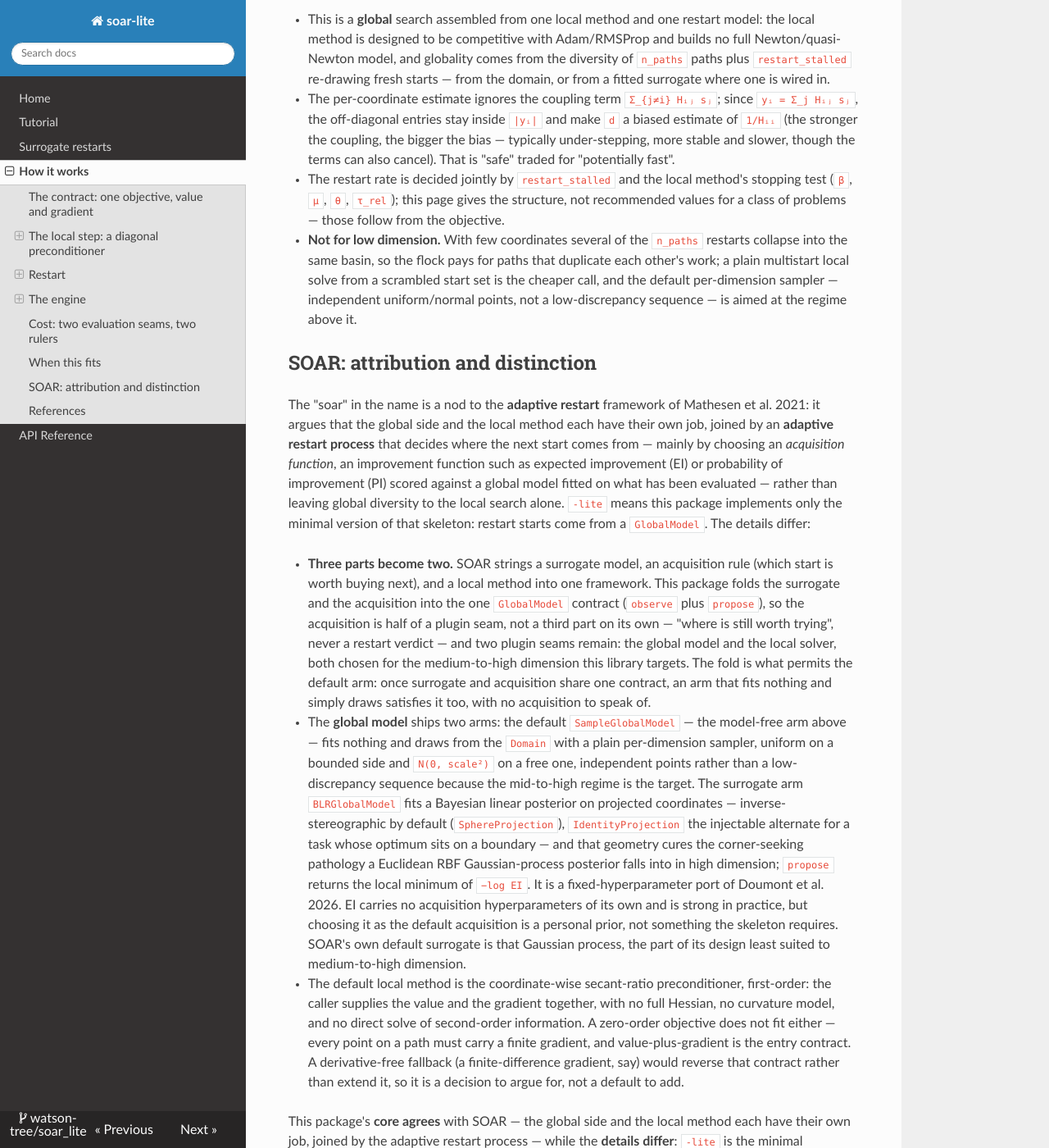
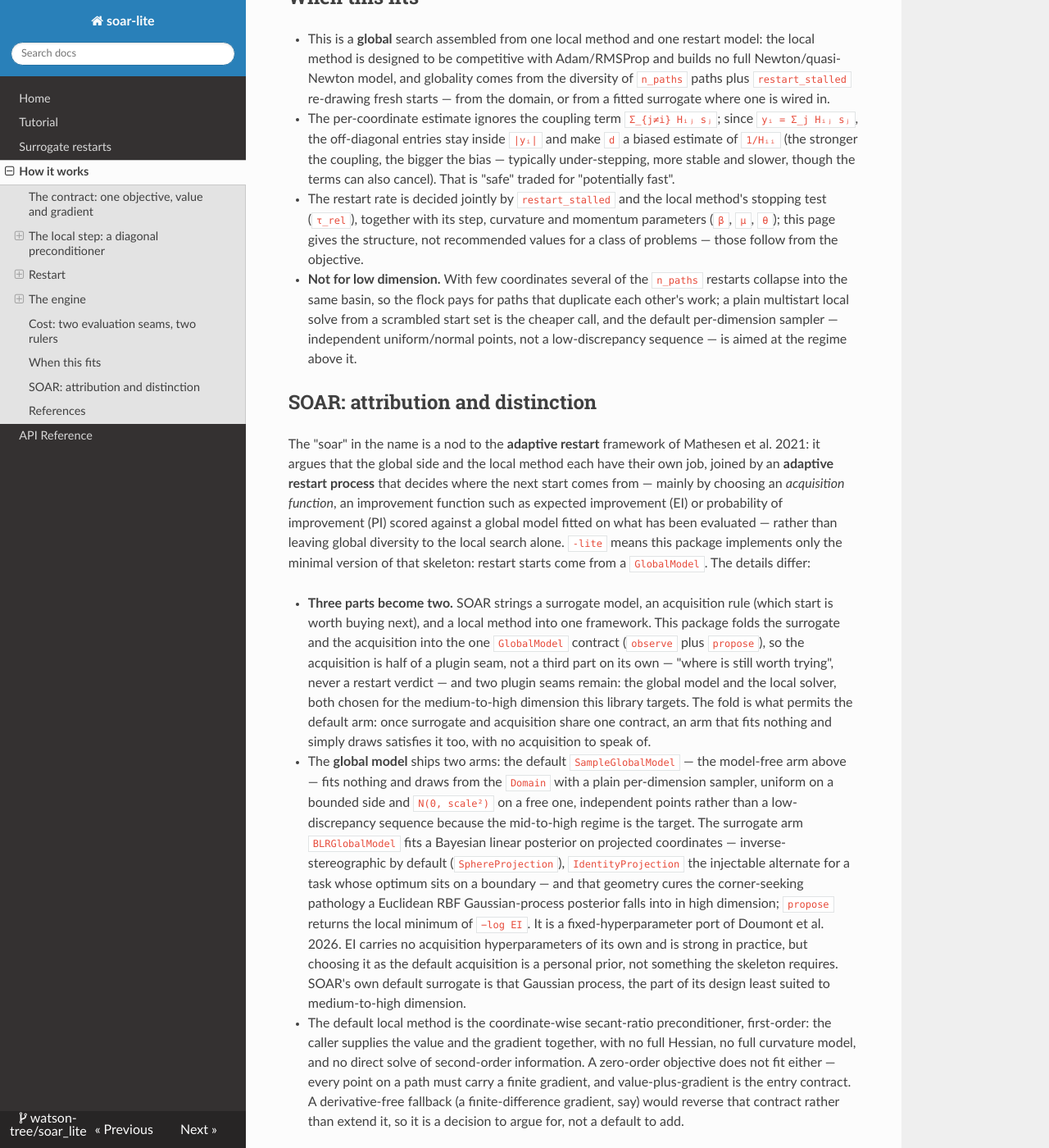
Before and after one commit to watson-tree/soar_lite, an MkDocs documentation site: the page built from docs/explanation/how-it-works.md, in a window 1280 px wide and 1400 px high, scrolled down 13520 px. Shown: the whole window at 82% size. Built offline with MkDocs 1.6.1, drawn with Linux system fonts in a browser that asks for light colours; nearby versions of some CDN libraries; some of the changed text lies outside the part shown.

Commit message:
docs: separate the curvature estimate from the Hessian, and two other claims
A read of `how-it-works.md` against the reference, on the theme of curvature,
found four statements to correct. None changes behaviour: two said the wrong
thing about which knob does what, one omitted a cost, one overstated a cost.

The local method carries a curvature estimate, and three places said it carried
none. `d` is a per-coordinate secant-magnitude ratio - a biased estimate of
`1/H_ii` that drops the coupling term - so "no curvature model" contradicted both
the class docstring ("each coordinate carries its own effective inverse
curvature") and the page's own next sentence ("the only second-order information
is the coordinate-wise secant ratio"). Corrected at all three sites: the module
docstring, `The contract`, and the SOAR comparison bullet. `README.md` and
`docs/index.md` already drew the line correctly ("fits no Hessian", "a biased
`1/H` estimate, not Newton") and did not move.

`When this fits` put `β`, `μ`, `θ` inside the stopping test. The stopping test is
`‖g‖ ≤ τ_rel·‖g_0‖` and reads only `τ_rel`; `β` smooths the secant magnitude, `μ`
blends momentum, `θ` floors the denominator. They decide how fast a path reaches
the floor, and so how often it restarts, but they are not the test. The sentence
names `τ_rel` as the test and the other three as the knobs that set the pace.

The `eval_f` parameter described one of the things its final batch buys. The same
batch also buys an unjudged winner's and a redraw start's value and gradient,
because neither is committed by reading a value, so neither is served before it.
A caller reading only the parameter undercounted the fused batch it funds.

"A restart's cost is independent of the dimension" overstated it: `Domain.draw`
samples per dimension, so a higher dimension does make the row longer. What does
not change is the batch - one added row, with no model fit behind it - which is
the paragraph's point, and the surrogate arm right below is what pays for a fit.

Verified: `ruff check` and `ruff format --check` clean, pyright 0 errors and 0
warnings, `mkdocs build --strict` exits 0, `tests/test_plugin_seam.py` 17 passed;
the new sentences read back in the built `site/explanation/how-it-works/index.html`
and `site/reference/api/index.html`. The module docstring is not rendered on the
API page (api.md includes `::: soar_lite.DiagonalPreconditioner`, not the module),
so that one fix is source-only.

```diff
--- a/docs/explanation/how-it-works.md
+++ b/docs/explanation/how-it-works.md
@@ -35,7 +35,7 @@ and gradient in one pass. A second, value-only seam (`eval_f`) can be connected
 beside it for steps that judge candidates one at a time; it is an optional half
 of the same evaluation, never a gradient-free entry, and
 [Cost](#cost-two-evaluation-seams-two-rulers) says what each buys. There is no
-full Hessian and no curvature model. A full Hessian is quadratic in the
+full Hessian and no full curvature model. A full Hessian is quadratic in the
 dimension, and with `n_paths` paths you would need one per path — far too
 expensive in the medium-to-high dimension this method targets. So the only
 second-order information is the coordinate-wise secant ratio estimated from the
@@ -363,8 +363,9 @@ supplied. It does not own the flock: iteration 0's starts are the caller's `x0`
 when one was handed in (one initial point per path) — placed as handed, since
 the entry validates and refuses an `x0` outside the box rather than clipping it
 — and otherwise the model draws them. Every later restart asks the model. So the
-marginal cost of a restart is one point, one row in the next batch, independent
-of the dimension.
+marginal cost of a restart is one point — one row in the next batch, with no
+model fit behind it. A higher dimension makes that row longer, not the batch
+bigger; the surrogate arm below is what pays for a fit.
 
 **The surrogate arm.** `BLRGlobalModel` fits a Bayesian linear posterior on the
 samples already served (features given by an injected `Projection`), and
@@ -661,7 +662,8 @@ reads the same counters off a worked result.
   typically under-stepping, more stable and slower, though the terms can also
   cancel). That is "safe" traded for "potentially fast".
 - The restart rate is decided jointly by `restart_stalled` and the local method's
-  stopping test (`β`, `μ`, `θ`, `τ_rel`); this page gives the structure, not
+  stopping test (`τ_rel`), together with its step, curvature and momentum
+  parameters (`β`, `μ`, `θ`); this page gives the structure, not
   recommended values for a class of problems — those follow from the objective.
 - **Not for low dimension.** With few coordinates several of the `n_paths`
   restarts collapse into the same basin, so the flock pays for paths that
@@ -710,7 +712,7 @@ starts come from a `GlobalModel`. The details differ:
   dimension.
 - The default local method is the coordinate-wise secant-ratio preconditioner,
   first-order: the caller supplies the value and the gradient together, with no
-  full Hessian, no curvature model, and no direct solve of second-order
+  full Hessian, no full curvature model, and no direct solve of second-order
   information. A zero-order objective does not fit either — every point on a
   path must carry a finite gradient, and value-plus-gradient is the entry
   contract. A derivative-free fallback (a finite-difference gradient, say) would
```
Also changed, not shown: 2 other files.
